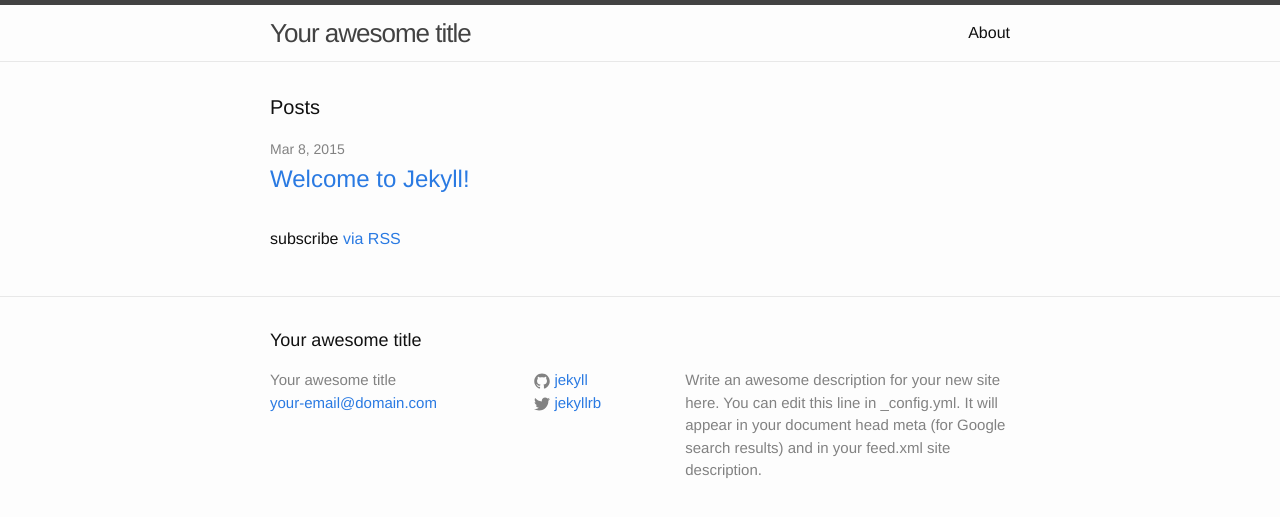
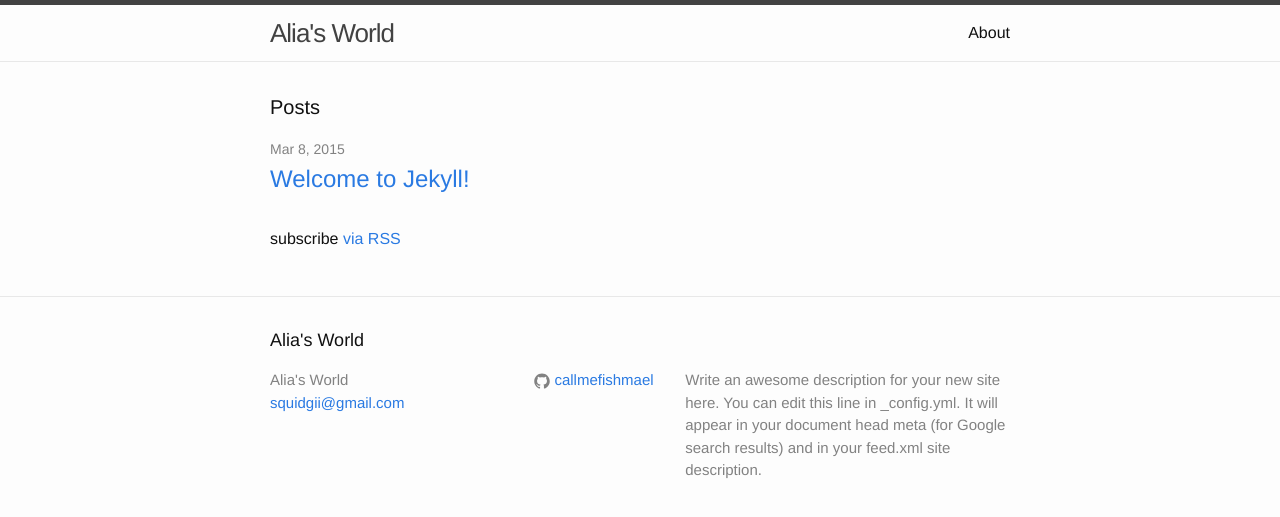
Before and after one commit to CallMeFishmael/callmefishmael.github.io, a Jekyll site: the page built from index.html, in a window 1280 px wide. Shown: the top 517 px of the page. Built offline with Jekyll 4.4.1, drawn with Linux system fonts in a browser that asks for light colours.

Commit message:
disable pygments

```diff
--- a/_config.yml
+++ b/_config.yml
@@ -1,14 +1,15 @@
 # Site settings
-title: Your awesome title
-email: your-email@domain.com
+title: Alia's World
+email: squidgii@gmail.com
 description: > # this means to ignore newlines until "baseurl:"
   Write an awesome description for your new site here. You can edit this
   line in _config.yml. It will appear in your document head meta (for
   Google search results) and in your feed.xml site description.
 baseurl: "" # the subpath of your site, e.g. /blog/
-url: "http://yourdomain.com" # the base hostname & protocol for your site
-twitter_username: jekyllrb
-github_username:  jekyll
+url: "http://callmefishmael.github.io" # the base hostname & protocol for your site
+#twitter_username: jekyllrb
+github_username:  callmefishmael
 
 # Build settings
 markdown: kramdown
+highlighter: false
```
